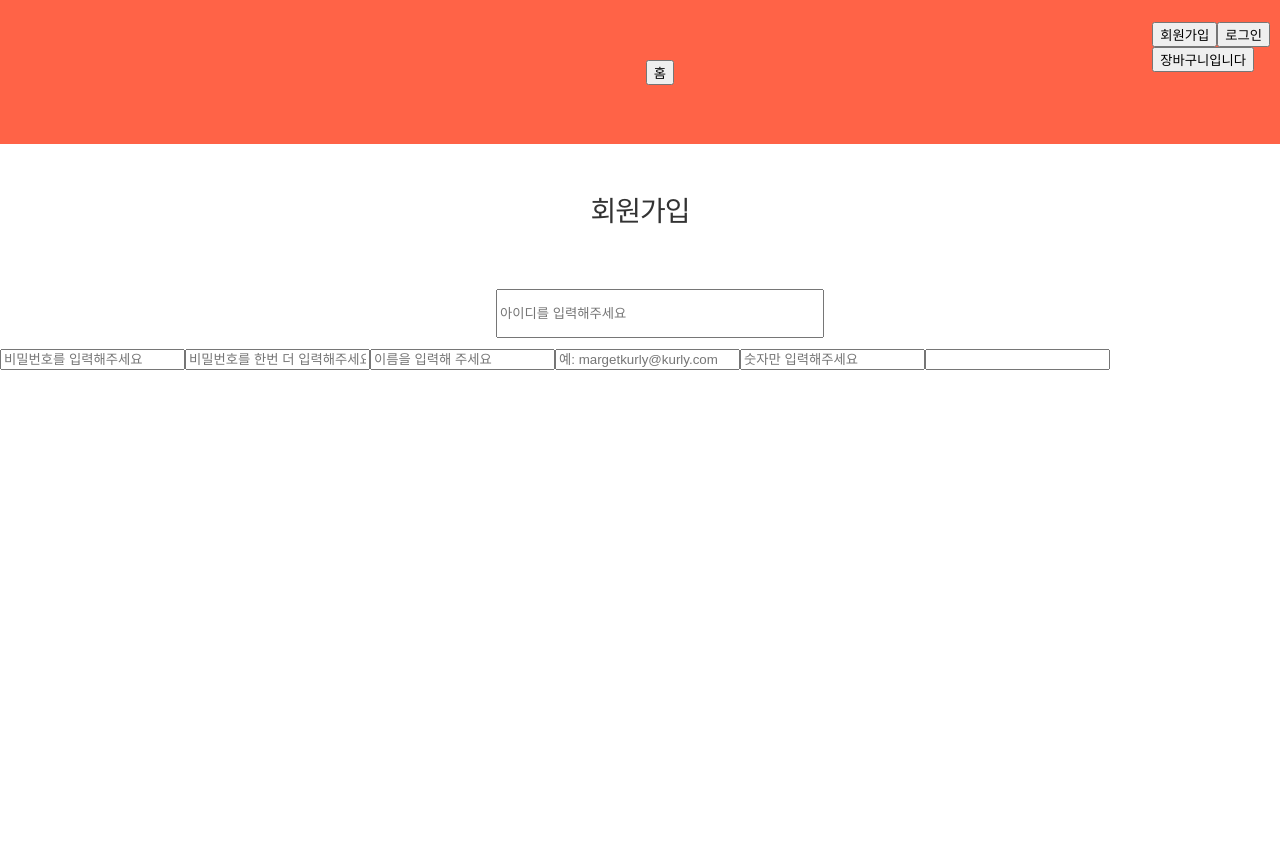
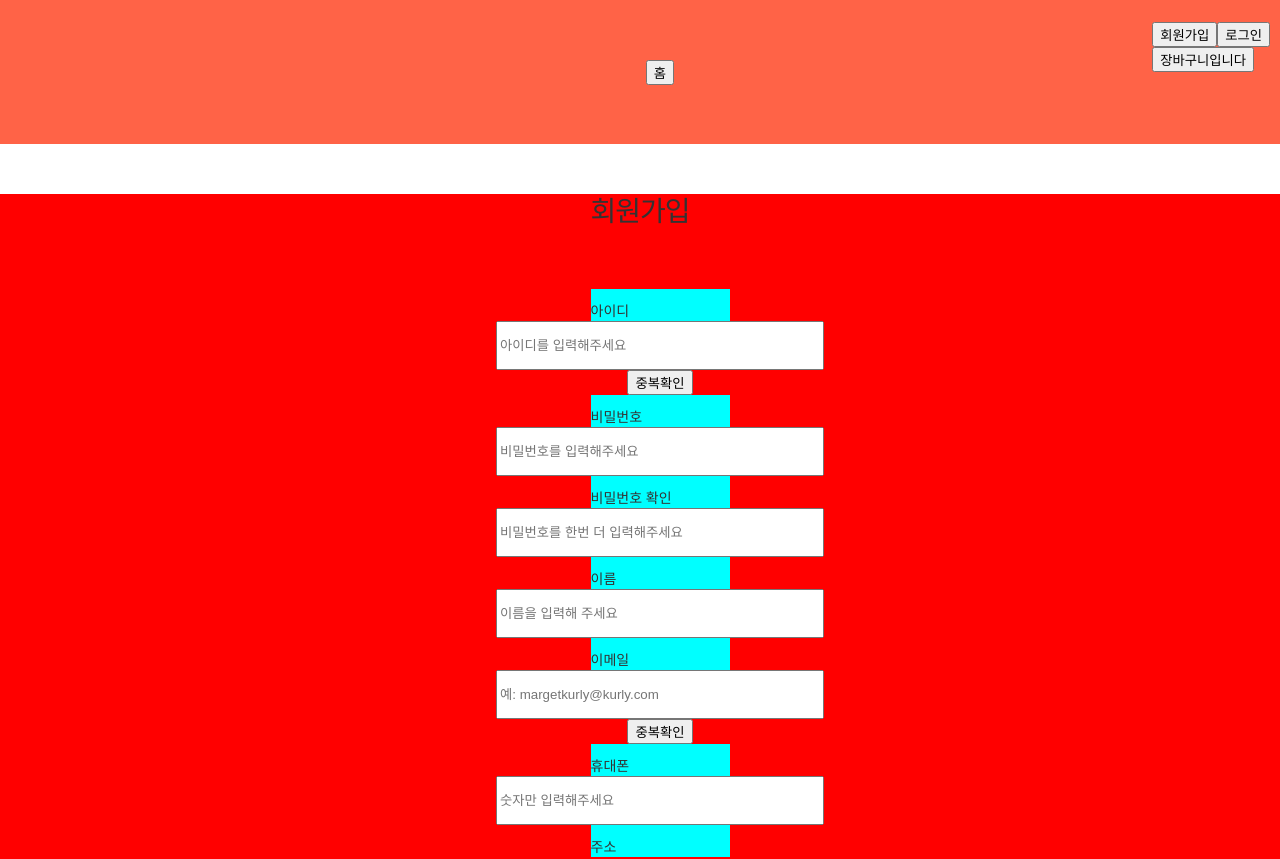
Before and after one commit to kurlyO/kurlyOfrontrepo, a React (Create React App) app: page /signup in a window 1280 px wide. Shown: the top 859 px of the page. Built offline with nearby package versions, Linux system fonts and the light colour scheme.

Commit message:
style: css수정

```diff
--- a/src/elements/Input.jsx
+++ b/src/elements/Input.jsx
@@ -15,9 +15,23 @@
 
 export const StSignInputBox = styled.div`
   display: flex;
+  flex-direction: column;
   justify-content: center;
+  align-items: center;
   width: 100%;
   padding: 10px 20px;
+`;
+
+export const StOneTextBox = styled.div`
+  background-color: aqua;
+  width: 139px;
+  padding-top: 12px;
+`;
+
+export const StTwoBox = styled.div`
+  font-weight: 500;
+  color: rgb(51, 51, 51);
+  line-height: 20px;
 `;
 
 export const StSignInput = styled.input`
--- a/src/pages/Login.jsx
+++ b/src/pages/Login.jsx
@@ -26,8 +26,8 @@
   //여기서 login데이터를 담어서 비동기 함수로 쓴 이유
   const loginHandler = async () => {
     const loginData = {
-      memberId,
-      password,
+      memberId: '',
+      password: '',
     };
     if (!memberId || !password) {
       alert('값을 입력하셔야 하셔요');
--- a/src/pages/SignUp.jsx
+++ b/src/pages/SignUp.jsx
@@ -1,30 +1,90 @@
-import React from 'react';
+import React, { useState } from 'react';
 import styled from 'styled-components';
-import { StSignInputBox, StSignInput } from '../elements/Input';
+import { StSignInputBox, StSignInput, StOneTextBox, StTwoBox } from '../elements/Input';
 
 function SignUp() {
+  const [join, setJoin] = useState({
+    memberId: '',
+    password: '',
+    name: '',
+    email: '',
+    address: '',
+    phone: '',
+    gender: '',
+    birth: '',
+  });
+
+  const handleInputChange = (e) => {
+    const { name, value } = e.target;
+    setJoin({
+      ...join,
+      [name]: value,
+    });
+  };
+
   return (
     <StContainer>
-      <StSignTitle>회원가입</StSignTitle>
-      <StSignInputBox>
-        <StSignInput type="text" placeholder="아이디를 입력해주세요" />
-      </StSignInputBox>
+      <StContainer2>
+        <StSignTitle>회원가입</StSignTitle>
+        <StSignInputBox>
+          <StOneTextBox>
+            <StTwoBox>아이디</StTwoBox>
+          </StOneTextBox>
+          <StSignInput type="text" placeholder="아이디를 입력해주세요" />
+          <div>
+            <button>중복확인</button>
+          </div>
+          <StOneTextBox>
+            <StTwoBox>비밀번호</StTwoBox>
+          </StOneTextBox>
 
-      <input type="text" placeholder="비밀번호를 입력해주세요" />
-      <input type="text" placeholder="비밀번호를 한번 더 입력해주세요" />
-      <input type="text" placeholder="이름을 입력해 주세요" />
-      <input type="text" placeholder="예: margetkurly@kurly.com" />
-      <input type="text" placeholder="숫자만 입력해주세요" />
-      <input type="text" placeholder="" />
+          <StSignInput type="text" placeholder="비밀번호를 입력해주세요" />
+
+          <StOneTextBox>
+            <StTwoBox>비밀번호 확인</StTwoBox>
+          </StOneTextBox>
+          <StSignInput type="text" placeholder="비밀번호를 한번 더 입력해주세요" />
+
+          <StOneTextBox>
+            <StTwoBox>이름</StTwoBox>
+          </StOneTextBox>
+          <StSignInput type="text" placeholder="이름을 입력해 주세요" />
+
+          <StOneTextBox>
+            <StTwoBox>이메일</StTwoBox>
+          </StOneTextBox>
+          <StSignInput type="text" placeholder="예: margetkurly@kurly.com" />
+          <div>
+            <button>중복확인</button>
+          </div>
+          <StOneTextBox>
+            <StTwoBox>휴대폰</StTwoBox>
+          </StOneTextBox>
+          <StSignInput type="text" placeholder="숫자만 입력해주세요" />
+          <StOneTextBox>
+            <StTwoBox>주소</StTwoBox>
+          </StOneTextBox>
+        </StSignInputBox>
+      </StContainer2>
     </StContainer>
   );
 }
 
 const StContainer = styled.div`
+  display: flex;
+  justify-content: center;
+  align-items: center;
   min-width: 1050px;
   margin-top: 50px;
   margin-bottom: 60px;
   background-color: rgb(255, 255, 255);
+  font-size: 14px;
+  color: #333;
+  background-color: red;
+`;
+
+const StContainer2 = styled.div`
+  color: black;
 `;
 
 const StSignTitle = styled.div`
```
